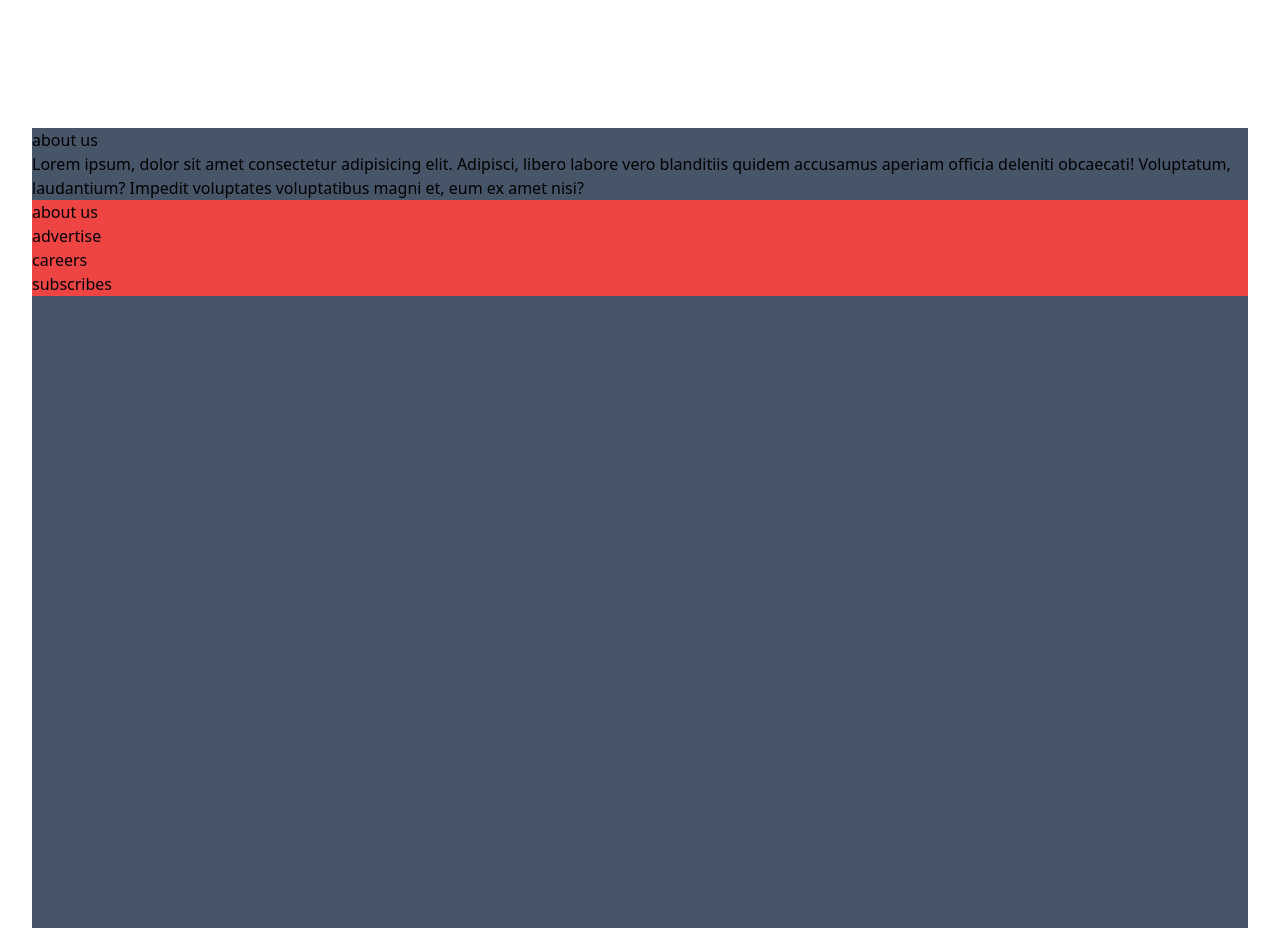
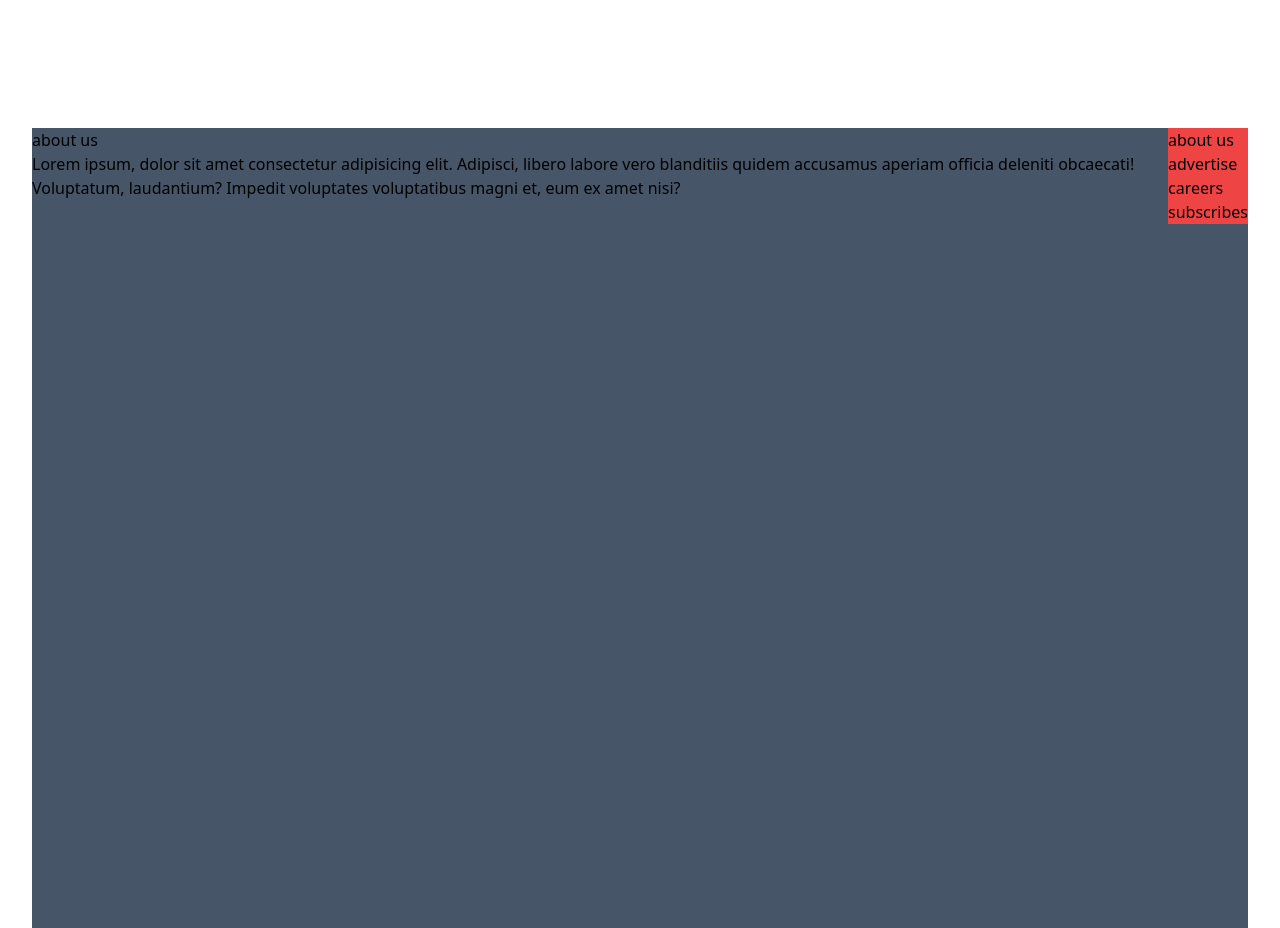
Before and after one commit to aman000712/react, a React (Vite) app: page / in a window 1280 px wide. Shown: the part 4060-4988 px from the top of the page. Built offline with nearby package versions, Linux system fonts and the light colour scheme.

Commit message:
projectone

```diff
--- a/src/App.jsx
+++ b/src/App.jsx
@@ -227,7 +227,7 @@ function App() {
           </div>
         </div>
         <div className=' bg-slate-600 h-lvh'>
-          <div className='flex flex-col'>
+          <div className='flex'>
             <div>
               <div>
                 about us
```
